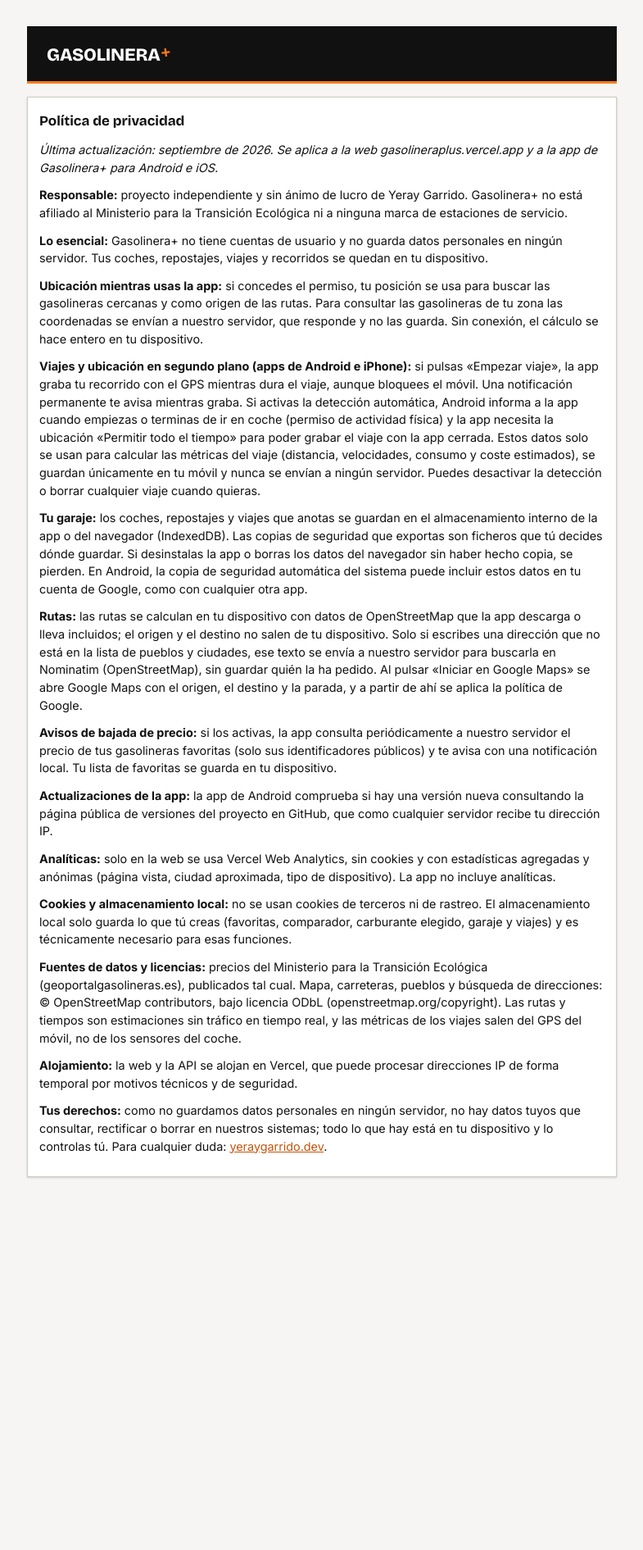
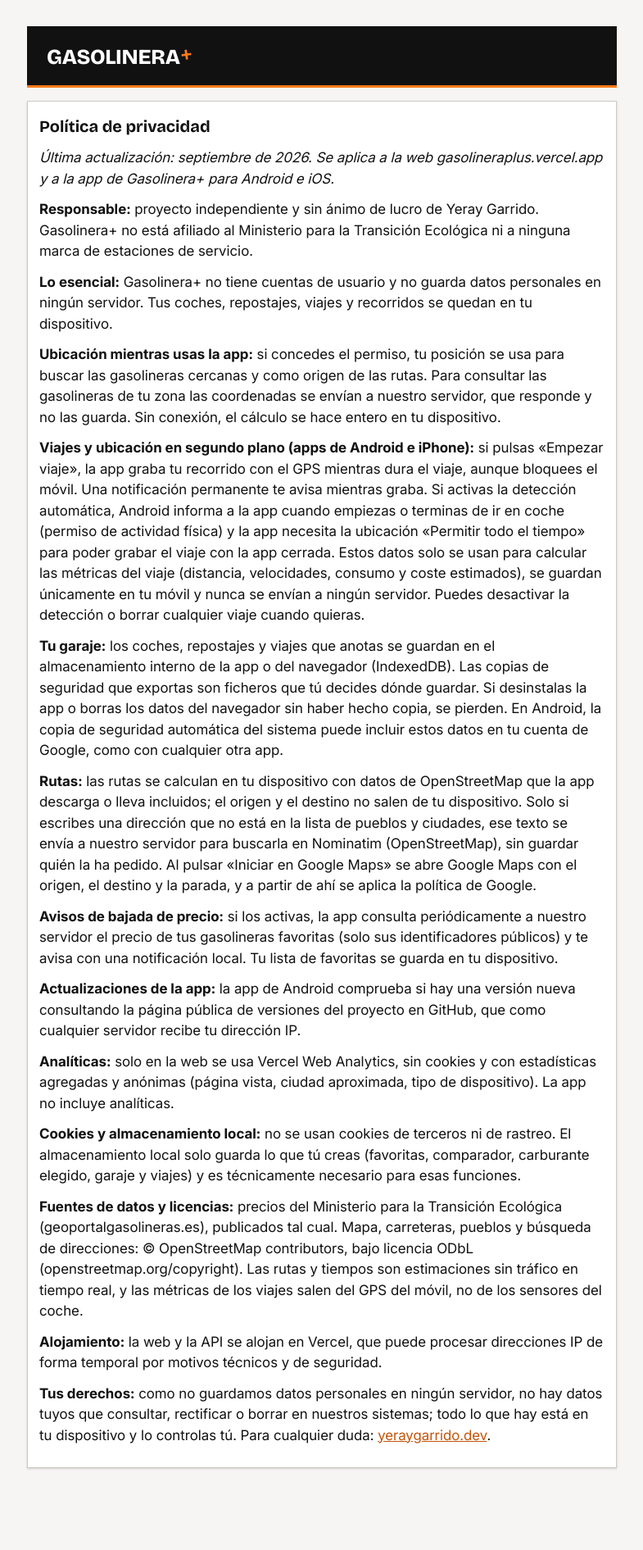
Before and after one commit to Garridoparrayeray/gasolinera-plus, a PHP site: page /privacidad.html in a window 1280 px wide. Shown: the whole page at 82% size, without its empty margins (247-1032 px from the left). Before the commit the page ends 1438 px from the top, so only its background shows below. Run offline with PHP 8.4, Linux system fonts and the light colour scheme.

Commit message:
Texto más grande en pantallas de ordenador

```diff
--- a/style.css
+++ b/style.css
@@ -1341,3 +1341,7 @@ html.is-offline #view-stats > *:not(.offline-block) { opacity: 0.4; pointer-even
 .feedback-actions { display: flex; flex-direction: column; gap: 8px; }
 .feedback-actions .pill { width: 100%; min-height: 50px; text-align: center; font-weight: 700; }
 .feedback-note { margin: 12px 0 0; padding: 10px 12px; border-left: 4px solid var(--accent-bg); background: var(--field-bg); font-size: 0.88rem; font-weight: 600; }
+
+@media (min-width: 1024px) {
+    html { font-size: 125%; }
+}
```
